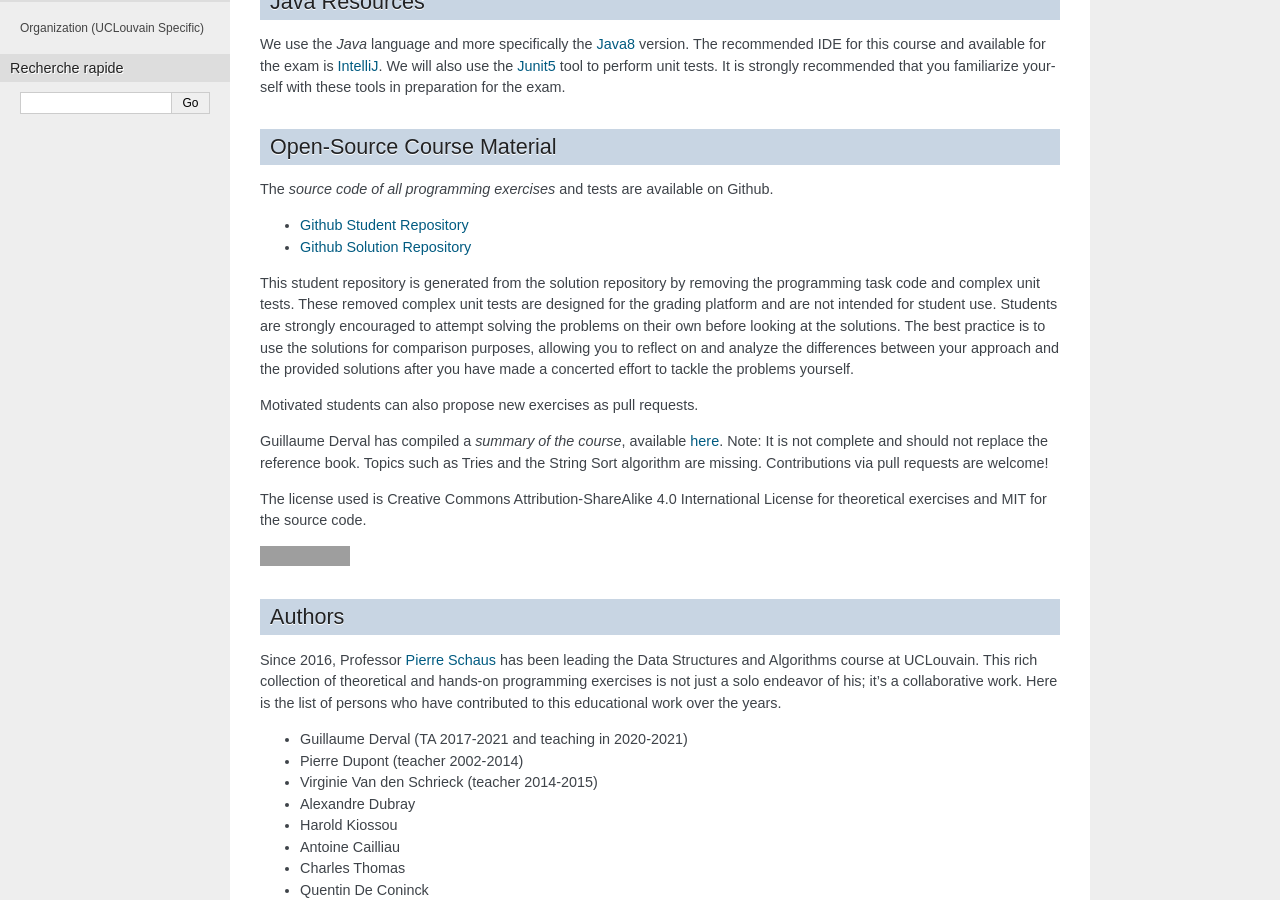
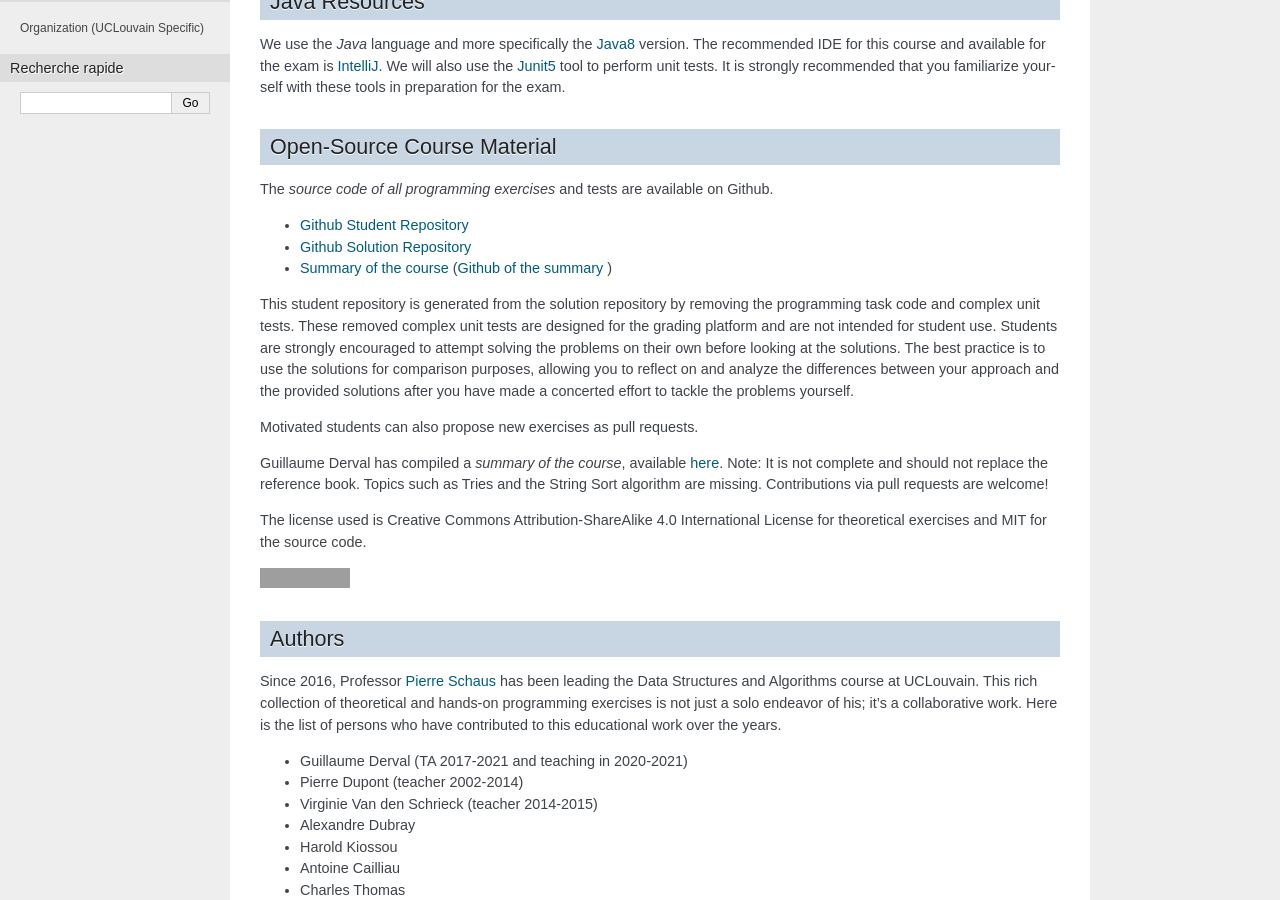
Before and after one commit to pschaus/LINFO1121, a Sphinx documentation site: the page built from source/intro/index.rst, in a window 1280 px wide and 900 px high, scrolled down 314 px. Built offline with Sphinx 7.4.7, drawn with Linux system fonts in a browser that asks for light colours; grey boxes are pictures that could not be loaded.

Commit message:
update summary

```diff
--- a/source/intro/index.rst
+++ b/source/intro/index.rst
@@ -42,7 +42,7 @@ The *source code of all programming exercises* and tests are available on Github
 
 * `Github Student Repository <https://github.com/pschaus/algorithms_exercises_students>`_
 * `Github Solution Repository <https://github.com/pschaus/algorithms_exercises>`_
-
+* `Summary of the course <../_static/slides/summary.pdf>`_ (`Github of the summary <https://github.com/pschaus/LINFO1121-summary>`_ )
 
 This student repository is generated from the solution repository by removing the programming task code and complex unit tests.
 These removed complex unit tests are designed for the grading platform and are not intended for student use.
```
Also changed, not shown: 1 other file.
